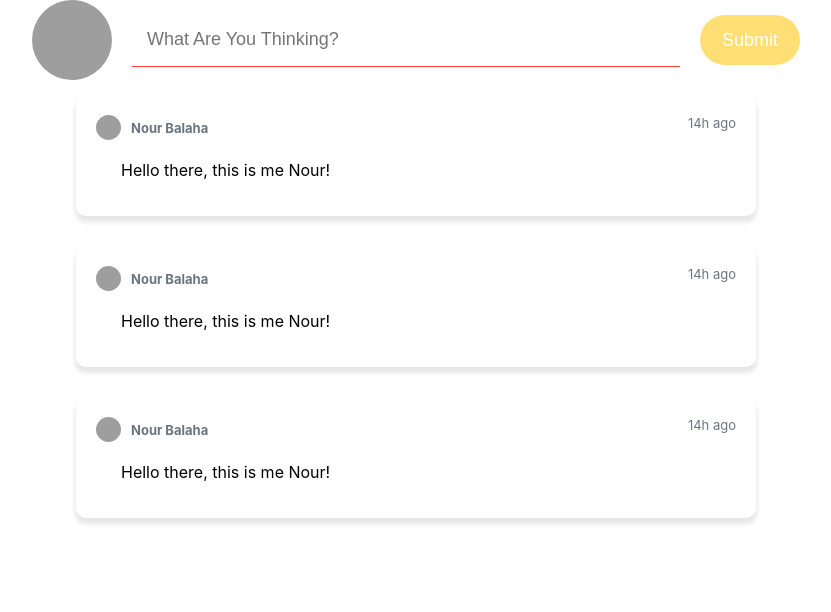
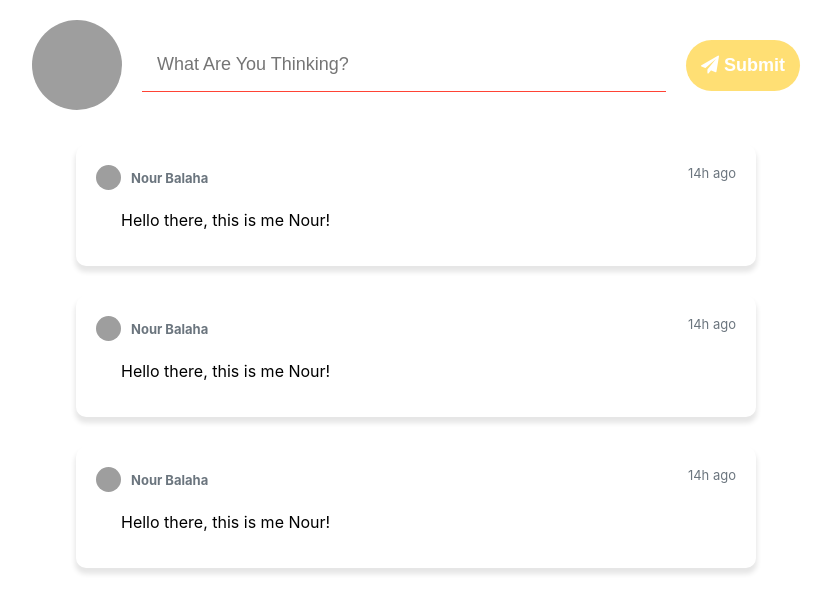
Before and after one commit to nourbalaha/social-eyes, a React (Create React App) app: page / in a window 1280 px wide. Shown: the top 612 px of the page, without its empty margins (179-1010 px from the left). Built offline with nearby package versions, Linux system fonts and the light colour scheme; grey boxes are pictures that could not be loaded.

Commit message:
added font awesome icon and fixed styles

```diff
--- a/src/components/UserInput/UserInput.component.jsx
+++ b/src/components/UserInput/UserInput.component.jsx
@@ -7,7 +7,7 @@ function UserInput() {
         <div className="user-input">
           <img className="user-input-image" src={avatar} alt="avatar" />
           <input className="user-input-text" type="text" placeholder="What Are You Thinking?"/>
-          <button className="user-input-button">Submit</button>
+          <button className="user-input-button"><i className="fa fa-paper-plane"></i> Submit</button>
         </div>
     )
 }
--- a/src/components/UserInput/UserInput.style.scss
+++ b/src/components/UserInput/UserInput.style.scss
@@ -3,9 +3,10 @@
     width: 60vw;
     justify-content: center;
     align-items: center;
+    margin: 20px;
     .user-input-image{
-        width: 80px;
-        height: 80px;
+        width: 90px;
+        height: 90px;
         border-radius: 50%;
     }
     .user-input-text{
@@ -18,11 +19,11 @@
         font-size: large;
     }
     .user-input-button{
-        width: 100px;
-        height: 50px;
+        padding: 15px;
         color: #FFFFFF;
         background-color: #FFDF74;
         font-size: large;
+        font-weight: bold;
         border: none;
         border-radius: 50px;
     }
```
